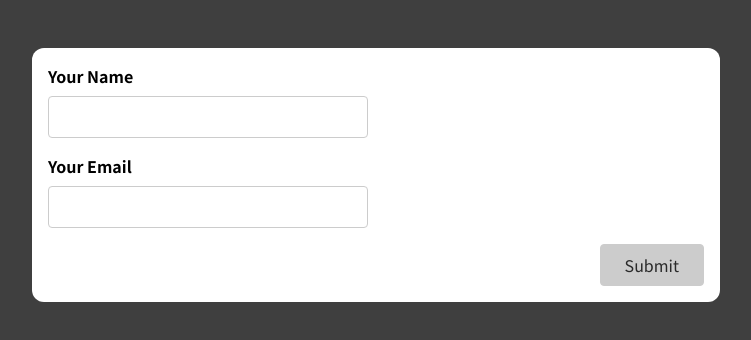
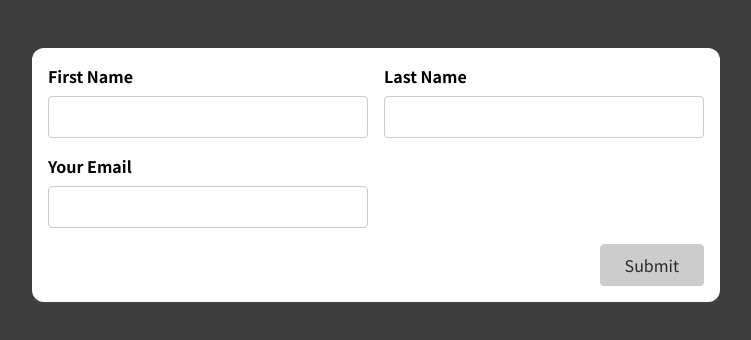
Before and after one commit to Hombre2014/react-complete-guide-forms, a React (Create React App) app: page / in a window 1280 px wide. Shown: the top 340 px of the page, without its empty margins (264-1015 px from the left). Built offline with nearby package versions, Linux system fonts and the light colour scheme.

Commit message:
Implement my solution for the basic form custom hook

```diff
--- a/src/App.js
+++ b/src/App.js
@@ -1,9 +1,11 @@
-import SimpleInput from './components/SimpleInput';
+import BasicForm from './components/BasicForm';
+// import SimpleInput from './components/SimpleInput';
 
 function App() {
   return (
     <div className="app">
-      <SimpleInput />
+      {/* <SimpleInput /> */}
+      <BasicForm />
     </div>
   );
 }
--- a/src/components/BasicForm.js
+++ b/src/components/BasicForm.js
@@ -1,22 +1,105 @@
+import useInput from '../hooks/use-input';
+
 const BasicForm = (props) => {
+  const validEmailRegex = RegExp(/^(([^<>()\[\]\\.,;:\s@"]+(\.[^<>()\[\]\\.,;:\s@"]+)*)|(".+"))@((\[[0-9]{1,3}\.[0-9]{1,3}\.[0-9]{1,3}\.[0-9]{1,3}\])|(([a-zA-Z\-0-9]+\.)+[a-zA-Z]{2,}))$/);
+
+  const {
+    value: enteredFirstName,
+    isValid: enteredFirstNameIsValid,
+    hasError: firstNameInputHasError,
+    valueChangeHandler: firstNameChangeHandler,
+    inputBlurHandler: firstNameBlurHandler,
+    reset: resetFirstNameInput
+  } = useInput(value => value.trim() !== '');
+
+  const {
+    value: enteredLastName,
+    isValid: enteredLastNameIsValid,
+    hasError: lastNameInputHasError,
+    valueChangeHandler: lastNameChangeHandler,
+    inputBlurHandler: lastNameBlurHandler,
+    reset: resetLastNameInput
+  } = useInput(value => value.trim() !== '');
+
+  const {
+    value: enteredEmail,
+    isValid: enteredEmailIsValid,
+    hasError: emailInputHasError,
+    valueChangeHandler: emailChangeHandler,
+    inputBlurHandler: emailBlurHandler,
+    reset: resetEmailInput
+  } = useInput(value => validEmailRegex.test(value));
+
+  let formIsValid = false;
+
+  if (enteredFirstNameIsValid && enteredLastNameIsValid && enteredEmailIsValid) {
+    formIsValid = true;
+  }
+
+  const firstNameInputClasses = firstNameInputHasError
+    ? 'form-control invalid'
+    : 'form-control';
+
+  const lastNameInputClasses = lastNameInputHasError
+    ? 'form-control invalid'
+    : 'form-control';
+
+  const emailInputClasses = emailInputHasError
+    ? 'form-control invalid'
+    : 'form-control';
+
+  const formSubmissionHandler = (event) => {
+    event.preventDefault();
+
+    if (!enteredFirstNameIsValid || !enteredLastNameIsValid || !enteredEmailIsValid) {
+      return;
+    }
+
+    resetFirstNameInput();
+    resetLastNameInput();
+    resetEmailInput();
+  };
+
   return (
-    <form>
+    <form onSubmit={formSubmissionHandler}>
       <div className='control-group'>
-        <div className='form-control'>
-          <label htmlFor='name'>First Name</label>
-          <input type='text' id='name' />
+        <div className={firstNameInputClasses}>
+          <label htmlFor="first_name">First Name</label>
+          <input
+            value={enteredFirstName}
+            type="text"
+            id="first_name"
+            onBlur={firstNameBlurHandler}
+            onChange={firstNameChangeHandler}
+          />
+          {firstNameInputHasError && <p className="error-text">First Name must not be empty.</p>}
         </div>
-        <div className='form-control'>
-          <label htmlFor='name'>Last Name</label>
-          <input type='text' id='name' />
+
+        <div className={lastNameInputClasses}>
+          <label htmlFor="last_name">Last Name</label>
+          <input
+            value={enteredLastName}
+            type="text"
+            id="last_name"
+            onBlur={lastNameBlurHandler}
+            onChange={lastNameChangeHandler}
+          />
+          {lastNameInputHasError && <p className="error-text">Last Name must not be empty.</p>}
         </div>
       </div>
-      <div className='form-control'>
-        <label htmlFor='name'>E-Mail Address</label>
-        <input type='text' id='name' />
+      <div className={emailInputClasses}>
+        <label htmlFor="email">Your Email</label>
+        <input
+          value={enteredEmail}
+          type="email"
+          id="email"
+          onBlur={emailBlurHandler}
+          onChange={emailChangeHandler}
+        />
+        {emailInputHasError && <p className="error-text">Email must not be empty.</p>}
       </div>
       <div className='form-actions'>
-        <button>Submit</button>
+        <button disabled={!formIsValid}>Submit</button>
       </div>
     </form>
   );
```
